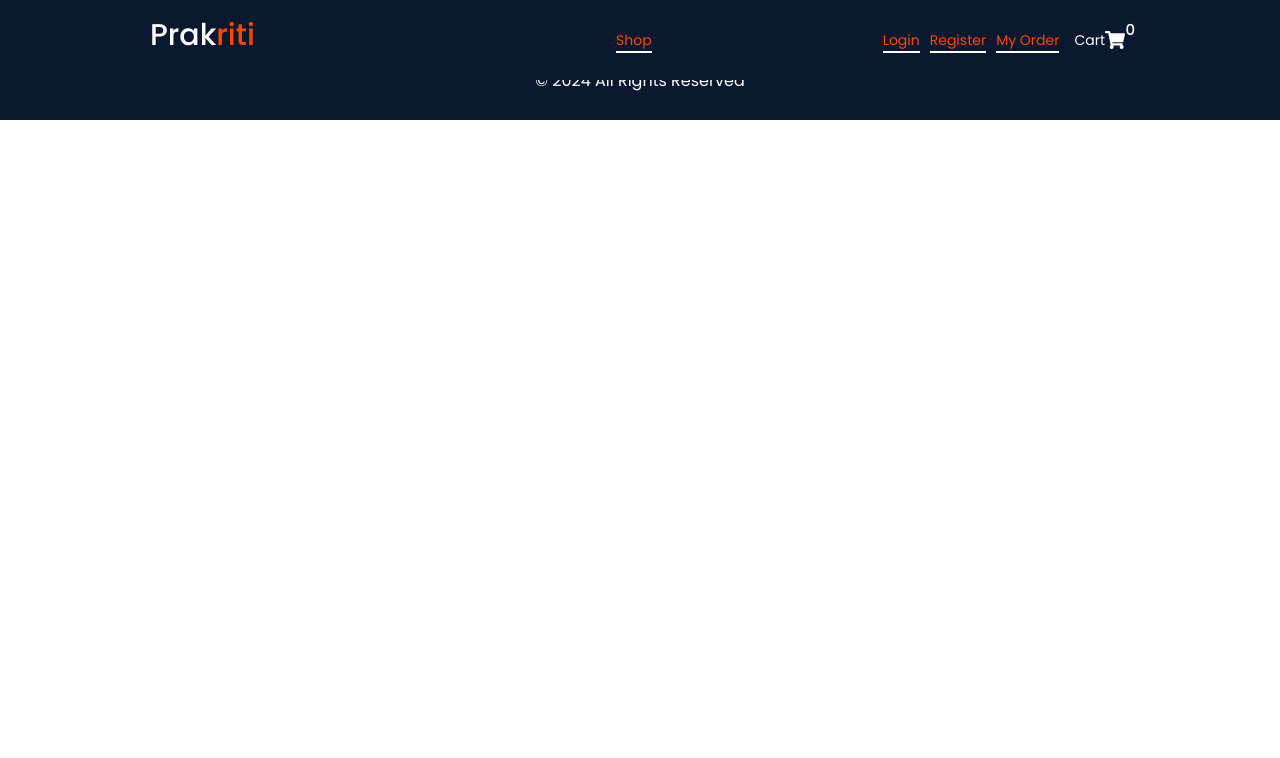
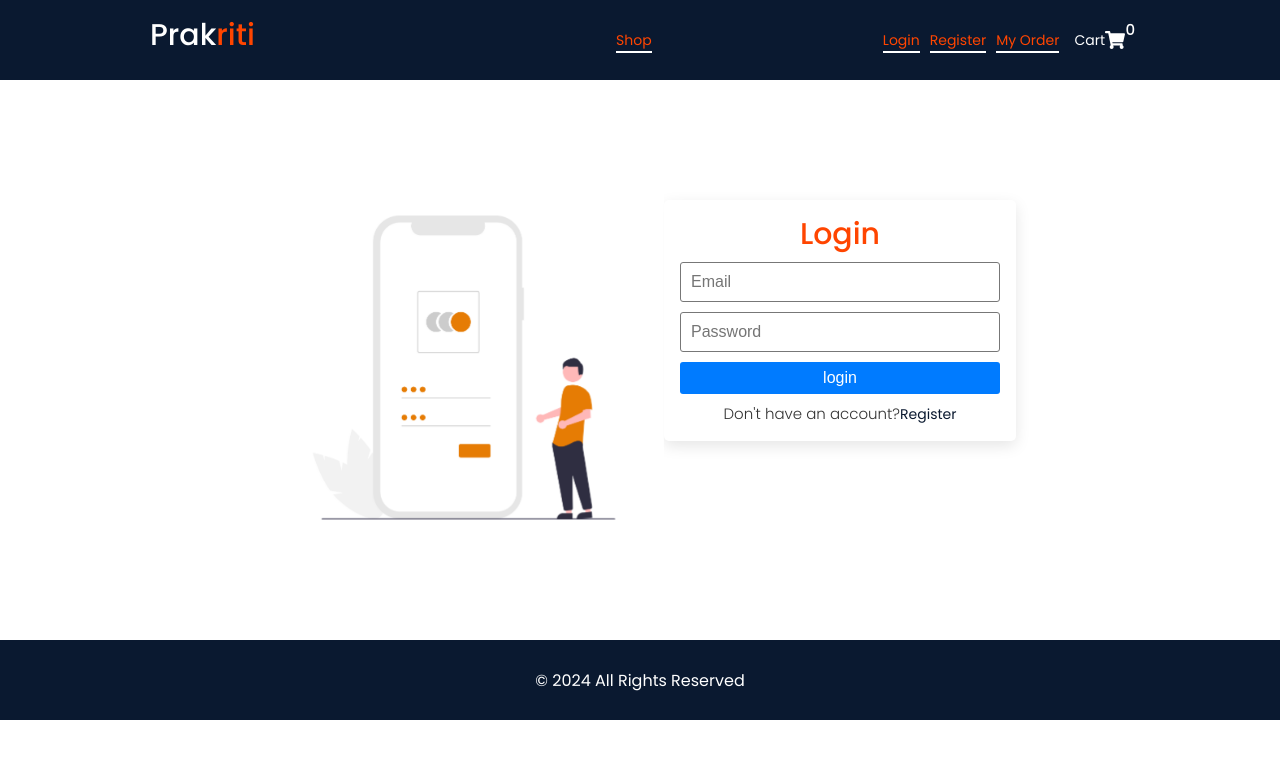
Before and after one commit to Nitika2334/Prakriti_Project, a React (Create React App) app in the folder Frontend/: page /login in a window 1280 px wide. Shown: the top 758 px of the page. Built offline with nearby package versions, Linux system fonts and the light colour scheme; no server answers.

Commit message:
creted the login page and did some designing on it

```diff
--- a/Frontend/src/App.js
+++ b/Frontend/src/App.js
@@ -3,16 +3,20 @@
 import Home from "./pages/home/Home";
 import Header from "./components/header/Header";
 import Footer from "./components/footer/Footer";
-import{Spinner} from "./components/loader/Loader"
+import Login from "./pages/home/auth/Login";
+import Register from "./pages/home/auth/Register";
+
 
 
 const App = () => {
   return (
     <BrowserRouter>
       <Header />
-      <Spinner/>
+
       <Routes>
         <Route path="/" element={<Home />} />
+        <Route path="/login" element={<Login />} />
+        <Route path="/register" element={<Register />} />
       </Routes>
       <Footer/>
 
--- /dev/null
+++ b/Frontend/src/components/card/Card.js
@@ -0,0 +1,8 @@
+import React from 'react'
+import styles from"./Card.module.scss"
+
+export const Card = ({children,cardClass}) => {
+  return <div className={`${styles.card} ${cardClass}`}>{children}</div>
+
+}
+export default Card
--- /dev/null
+++ b/Frontend/src/components/card/Card.module.scss
@@ -0,0 +1,6 @@
+.card {
+  border: 1px solid transparent;
+  border-radius: 5px;
+  box-shadow: var(--box-shadow);
+  overflow: hidden;
+}
--- /dev/null
+++ b/Frontend/src/pages/home/auth/Login.js
@@ -0,0 +1,55 @@
+import React ,{useState} from "react"
+
+import loginImg from "../../../assets/login.png"
+import {Link} from "react-router-dom"
+import Card from "../../../components/card/Card"
+import styles from "./auth.module.scss"
+
+const Login = () => {
+    const [email, setEmail ] = useState("")
+    const[password,setPassword] = useState("")
+    const loginUser=()=>{}
+  return (
+    <section className={`container ${styles.auth}`}>
+    <div className={styles.img}>
+        <img src={loginImg} alt = "Login" width ="400"/>
+
+    </div>
+
+    <Card>
+
+    <div className={styles.form}>
+        <h2>Login</h2>
+        <form onSubmit = {loginUser}>
+       <input
+              type = "text"
+              placeholder = "Email"
+              required
+              value={email}
+              onChange={(e) => setEmail(e.target.value)}
+              />
+        <input
+              type = "password"
+              placeholder='Password'
+              required value = {password}
+              onChange={(e)=>setPassword(e.target.value)}
+              />
+              <button type = "submit" className='--btn --btn-primary --btn-block'>
+                login
+              </button>
+              </form>
+              <span className={styles.register}>
+                <p>Don't have an account?</p>
+                <Link to="/register">Register</Link>
+              </span>
+
+    </div>
+    </Card>
+  </section>
+  )
+
+
+
+ }
+
+export default Login
--- /dev/null
+++ b/Frontend/src/pages/home/auth/Register.js
@@ -0,0 +1,10 @@
+import React from 'react'
+import styles from "./auth.module.scss"
+
+const Register = () => {
+  return (
+    <div>Register</div>
+  )
+}
+
+export default Register
--- /dev/null
+++ b/Frontend/src/pages/home/auth/auth.module.scss
@@ -0,0 +1,74 @@
+.auth {
+  min-height: 80vh;
+  display: flex;
+  justify-content: center;
+  align-items: center;
+
+  .img {
+    animation: slide-down 0.5s ease;
+  }
+
+  .form {
+    width: 35rem;
+    padding: 1.5rem;
+    animation: slide-up 0.5s ease;
+    h2 {
+      color: var(--color-danger);
+      text-align: center;
+    }
+    form {
+      input[type="text"],
+      input[type="email"],
+      input[type="password"] {
+        display: block;
+        font-size: 1.6rem;
+        font-weight: 300;
+        padding: 1rem;
+        margin: 1rem auto;
+        width: 100%;
+        border: 1px solid #777;
+        border-radius: 3px;
+        outline: none;
+      }
+      .links {
+        display: flex;
+        justify-content: space-between;
+        margin: 5px 0;
+      }
+
+      p {
+        text-align: center;
+        margin: 1rem;
+      }
+    }
+    .register {
+      display: flex;
+      justify-content: center;
+      align-items: center;
+      margin-top: 1rem;
+    }
+  }
+
+  @keyframes slide-up {
+    0% {
+      transform: translateY(-5rem);
+    }
+    100% {
+      transform: translateY(0);
+    }
+  }
+  @keyframes slide-down {
+    0% {
+      transform: translateY(5rem);
+    }
+    100% {
+      transform: translateY(0);
+    }
+  }
+}
+
+@media screen and (max-width: 700px) {
+  .img {
+    display: none;
+  }
+}
--- a/package.json
+++ b/package.json
@@ -27,5 +27,8 @@
     "nodemailer": "^6.9.0",
     "slugify": "^1.6.6",
     "stripe": "^12.3.0"
+  },
+  "devDependencies": {
+    "@babel/plugin-proposal-private-property-in-object": "^7.21.11"
   }
 }
```
Also changed, not shown: 1 other file (tests, documents, lock files or other folders).
